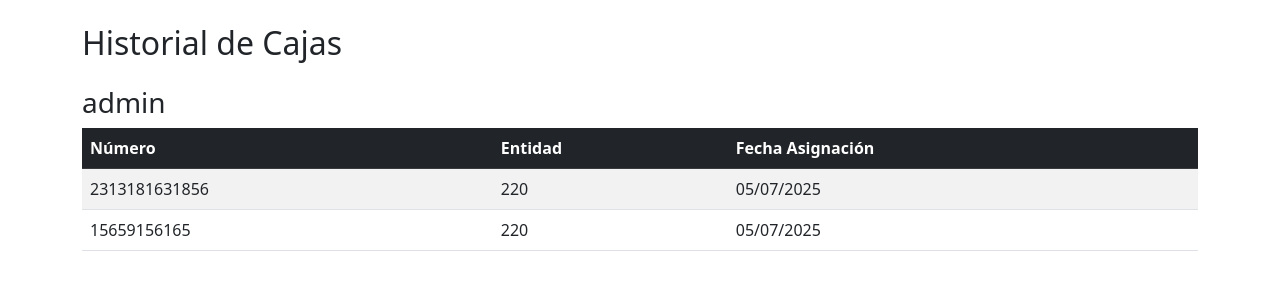
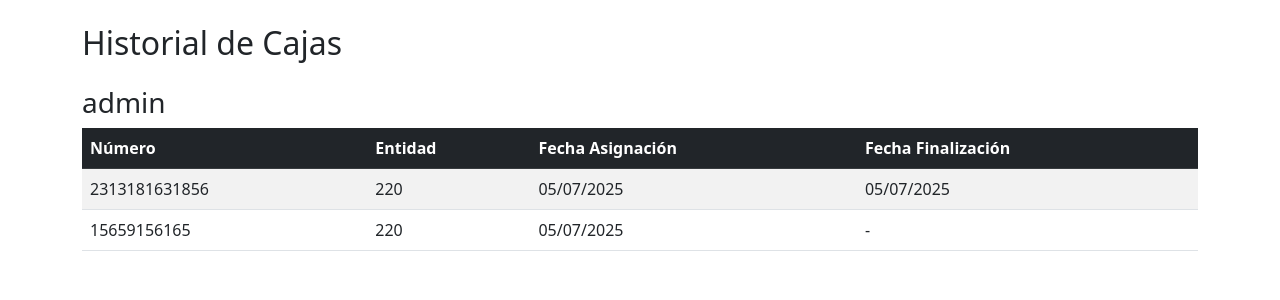
Before and after one commit to sirackxlel/GestionCajas, a Django app: page /cajas/historial/ in a window 1280 px wide. Shown: the part 56-356 px from the top of the page. Run offline with Django 5.2, Linux system fonts and the light colour scheme; a user stored in the database is signed in; data comes from the database, SQL or seed files in the repository; both versions use the stored data as it was after the commit.

Commit message:
agrego campo finalizacion de la caja

```diff
--- a/cajas/forms.py
+++ b/cajas/forms.py
@@ -4,7 +4,7 @@ from .models import Caja
 class CajaForm(forms.ModelForm):
     class Meta:
         model = Caja
-        fields = ['numero', 'entidad', 'responsable', 'fecha_asignacion']
+        fields = ['numero', 'entidad', 'responsable', 'fecha_asignacion', 'fecha_finalizacion']
 
     def __init__(self, *args, **kwargs):
         super().__init__(*args, **kwargs)
--- a/cajas/models.py
+++ b/cajas/models.py
@@ -8,6 +8,7 @@ class Caja(models.Model):
     entidad = models.ForeignKey(Entidad, on_delete=models.SET_NULL, null=True, blank=True)
     responsable = models.ForeignKey(Usuario, on_delete=models.SET_NULL, null=True, blank=True)
     fecha_asignacion = models.DateField(null=True, blank=True)
+    fecha_finalizacion = models.DateField(null=True, blank=True)
 
     def __str__(self):
         return f"Caja #{self.numero}"
--- a/cajas/views.py
+++ b/cajas/views.py
@@ -40,8 +40,13 @@ def asignar_caja(request):
         messages.error(request, 'No hay cajas disponibles')
         return redirect('lista_cajas')
 
+    hoy = timezone.now().date()
+    # Marcar como finalizadas las cajas activas del usuario
+    Caja.objects.filter(responsable=request.user, fecha_finalizacion__isnull=True).update(fecha_finalizacion=hoy)
+
     caja.responsable = request.user
-    caja.fecha_asignacion = timezone.now().date()
+    caja.fecha_asignacion = hoy
+    caja.fecha_finalizacion = None
     caja.save()
 
     if request.headers.get('x-requested-with') == 'XMLHttpRequest':
--- a/templates/cajas/historial.html
+++ b/templates/cajas/historial.html
@@ -15,6 +15,7 @@
           <th>Número</th>
           <th>Entidad</th>
           <th>Fecha Asignación</th>
+          <th>Fecha Finalización</th>
         </tr>
       </thead>
       <tbody>
@@ -23,6 +24,7 @@
           <td>{{ caja.numero }}</td>
           <td>{{ caja.entidad.nombre }}</td>
           <td>{{ caja.fecha_asignacion|date:"d/m/Y" }}</td>
+          <td>{{ caja.fecha_finalizacion|date:"d/m/Y"|default:"-" }}</td>
         </tr>
         {% endfor %}
       </tbody>
@@ -39,6 +41,7 @@
         <th>Número</th>
         <th>Entidad</th>
         <th>Fecha Asignación</th>
+        <th>Fecha Finalización</th>
       </tr>
     </thead>
     <tbody>
@@ -47,6 +50,7 @@
         <td>{{ caja.numero }}</td>
         <td>{{ caja.entidad.nombre }}</td>
         <td>{{ caja.fecha_asignacion|date:"d/m/Y" }}</td>
+        <td>{{ caja.fecha_finalizacion|date:"d/m/Y"|default:"-" }}</td>
       </tr>
       {% endfor %}
     </tbody>
--- a/templates/cajas/lista.html
+++ b/templates/cajas/lista.html
@@ -15,6 +15,7 @@
       <th>Entidad</th>
       <th>Responsable</th>
       <th>Fecha Asignación</th>
+      <th>Fecha Finalización</th>
       {% if request.user.is_staff %}<th>Acciones</th>{% endif %}
     </tr>
   </thead>
@@ -25,6 +26,7 @@
       <td>{{ caja.entidad.nombre }}</td>
       <td>{{ caja.responsable.username|default:"Sin asignar" }}</td>
       <td>{{ caja.fecha_asignacion|date:"d/m/Y" }}</td>
+      <td>{{ caja.fecha_finalizacion|date:"d/m/Y"|default:"-" }}</td>
       {% if request.user.is_staff %}
       <td>
         <a href="{% url 'editar_caja' caja.id %}" class="btn btn-warning btn-sm">✏️ Editar</a>
```
Also changed, not shown: cajas/migrations/0001_initial.py, db.sqlite3.
